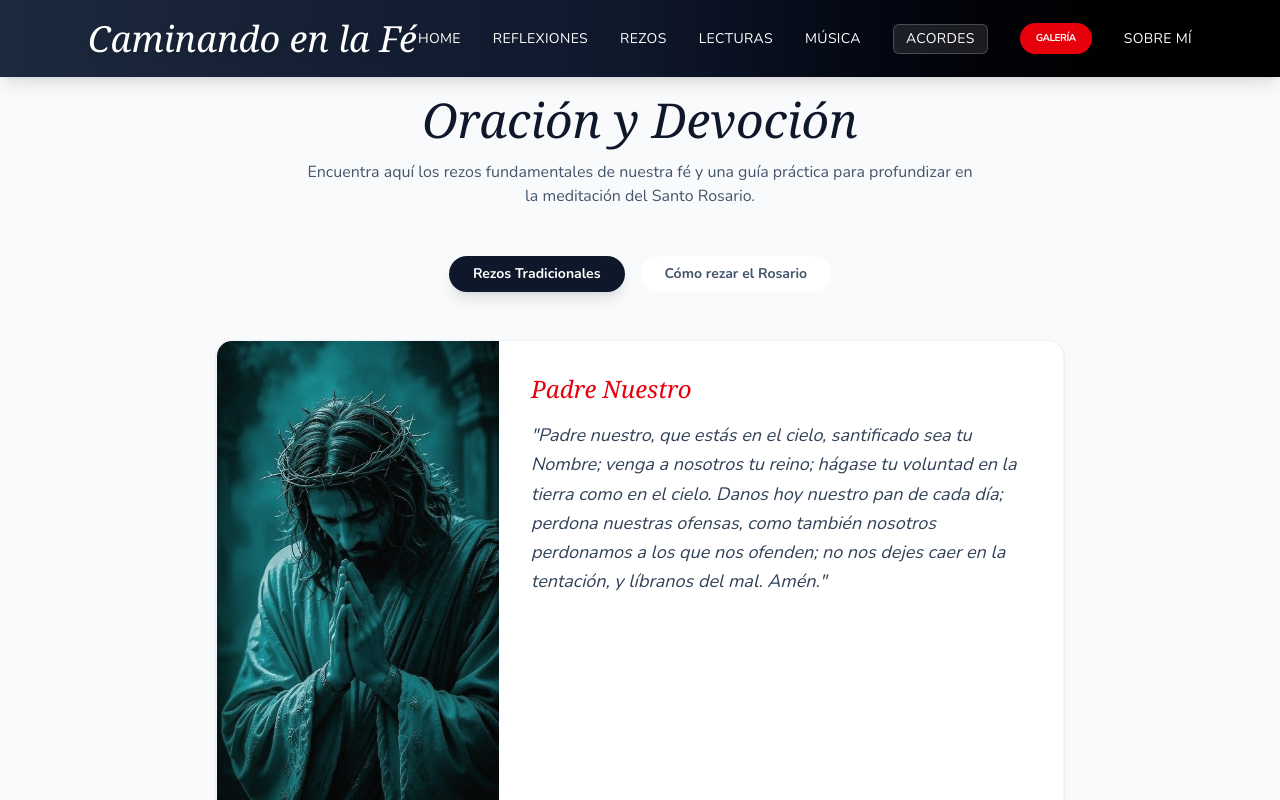
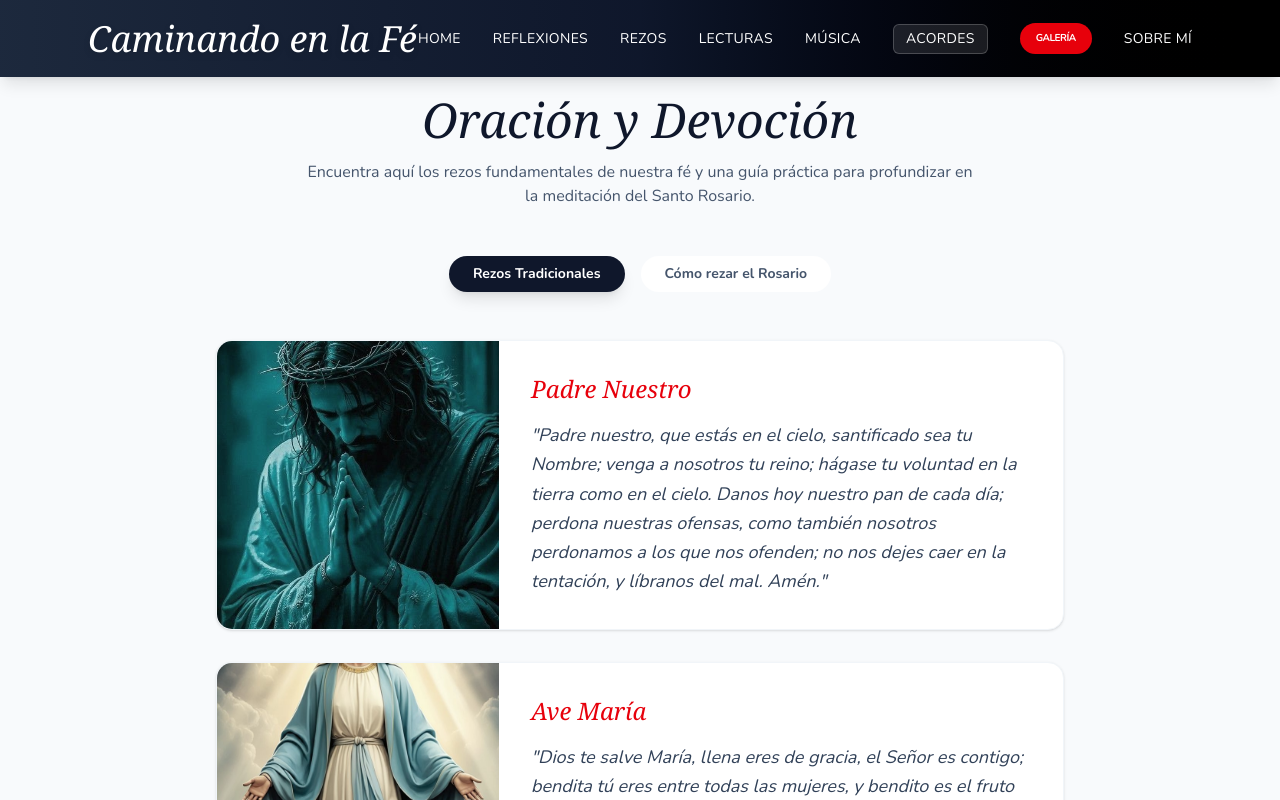
Before and after one commit to NicoButter/portal_religioso, a Next.js app: page /rezos in a window 1280 px wide. Shown: the top 800 px of the page. Built offline with nearby package versions, Linux system fonts and the light colour scheme.

Commit message:
feat: replace img tags with Image component for better performance and responsiveness

```diff
--- a/app/rezos/page.tsx
+++ b/app/rezos/page.tsx
@@ -1,6 +1,7 @@
 "use client";
 
 import { useState, useEffect } from 'react';
+import Image from 'next/image';
 
 const REZOS = [
   {
@@ -92,13 +93,12 @@ export default function RezosPage() {
             <div className="bg-white rounded-3xl overflow-hidden max-w-lg w-full shadow-2xl border border-slate-100 animate-in fade-in zoom-in duration-200" onClick={e => e.stopPropagation()}>
               {selectedRezo.imagen && (
                 <div className="h-40 w-full relative bg-slate-100">
-                  <img
+                  <Image
                     src={selectedRezo.imagen}
                     alt={selectedRezo.titulo}
-                    className="w-full h-full object-cover"
-                    onError={(e) => {
-                      (e.target as HTMLImageElement).style.display = 'none';
-                    }}
+                    fill
+                    className="object-cover"
+                    sizes="(max-width: 512px) 100vw, 512px"
                   />
                   <div className="absolute inset-0 bg-gradient-to-t from-white via-transparent to-transparent"></div>
                 </div>
@@ -155,15 +155,13 @@ export default function RezosPage() {
           <div className="grid gap-8">
             {REZOS.map((rezo, idx) => (
               <div key={idx} className="bg-white rounded-2xl shadow-sm border border-slate-100 hover:shadow-md transition-shadow overflow-hidden flex flex-col md:flex-row">
-                <div className="w-full md:w-1/3 h-48 md:h-auto relative bg-slate-100">
-                  <img
+                <div className="w-full md:w-1/3 h-48 md:h-auto rative bg-slate-100 relative">
+                  <Image
                     src={rezo.imagen}
                     alt={rezo.titulo}
-                    className="w-full h-full object-cover grayscale-[20%] hover:grayscale-0 transition-all duration-500"
-                    onError={(e) => {
-                      const target = e.target as HTMLImageElement;
-                      target.style.display = 'none';
-                    }}
+                    fill
+                    className="object-cover grayscale-[20%] hover:grayscale-0 transition-all duration-500"
+                    sizes="(max-width: 768px) 100vw, 33vw"
                   />
                 </div>
                 <div className="p-8 flex-1">
@@ -182,14 +180,13 @@ export default function RezosPage() {
           <div className="space-y-8">
             <div className="bg-white rounded-3xl shadow-xl overflow-hidden border border-slate-100">
               <div className="relative h-64 md:h-96 w-full overflow-hidden bg-slate-900 flex items-center justify-center">
-                <img
+                <Image
                   src="/images/reszos/rezo_rosario.jpeg"
                   alt="Rezo del Santo Rosario"
-                  className="w-full h-full object-contain bg-slate-900 hover:scale-105 transition-all duration-700"
-                  onError={(e) => {
-                    const target = e.target as HTMLImageElement;
-                    target.style.display = 'none';
-                  }}
+                  fill
+                  priority
+                  className="object-contain bg-slate-900 hover:scale-105 transition-all duration-700"
+                  sizes="100vw"
                 />
                 <div className="absolute inset-0 bg-gradient-to-t from-slate-900 via-slate-900/40 to-transparent flex flex-col items-center justify-end pb-8">
                   <h2 className="text-3xl md:text-4xl font-serif italic text-white mb-2 shadow-sm">Guía del Santo Rosario</h2>
```
